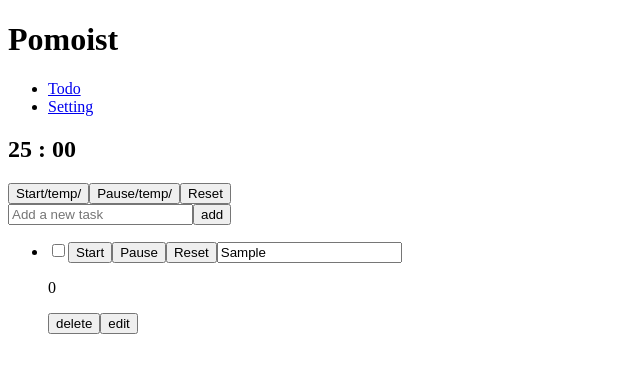
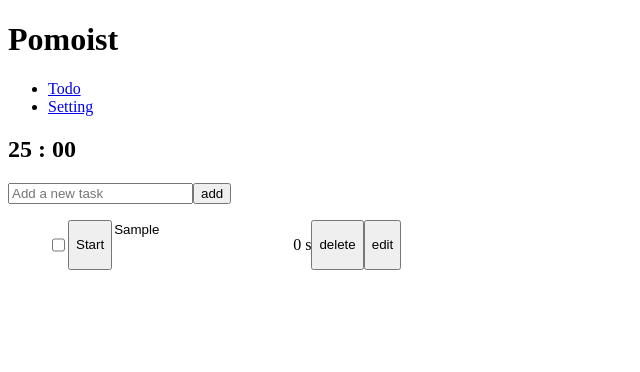
Before and after one commit to flywww/Pomoist, a React (Vite) app: page / in a window 1280 px wide. Both pictures are taken after typing "Sample" into the empty fields and a click on the button "add". Shown: the top 372 px of the page, without its empty margins (0-640 px from the left). Built offline with nearby package versions, Linux system fonts and the light colour scheme.

Commit message:
TodoItem done

```diff
--- a/src/components/Timer.tsx
+++ b/src/components/Timer.tsx
@@ -7,15 +7,13 @@
     if (!pomodoroContext) {
         throw new Error("Timer must be used within a PomodoroProvider");
     }
-    const {time, startTimer, pauseTimer, resetTimer} = pomodoroContext;
+    const {time, mode, resetTimer} = pomodoroContext;
     const minutes:string = (Math.floor(time/60)).toString().padStart(2,'0');
     const seconds:string = (time%60).toString().padStart(2, '0');
     return(
         <>
             <h2> {minutes} : {seconds} </h2>
-            <button onClick={startTimer}> Start/temp/ </button>
-            <button onClick={pauseTimer}> Pause/temp/ </button>
-            <button onClick={resetTimer}> Reset </button>
+            {mode !== "focus" && <button onClick={resetTimer}> Skip Break </button>}
         </>
     )
 }
--- a/src/components/TodoItem.tsx
+++ b/src/components/TodoItem.tsx
@@ -0,0 +1,138 @@
+//TODO: If mode is focus then update focusedTodo to todo db with timeSpend
+//TODO: useMemo to improve performance
+
+import { useContext, useState, useEffect, useRef } from "react"
+import { TodoContext } from "../context/todoContext"
+import { PomodoroContext } from "../context/pomodoroContext";
+import { Todo, TodoState } from "../utils/db";
+import { useSettings } from "../hooks/useSettings";
+
+export const TodoItem = ({ id, title, completed, timeSpend }: Todo) => {
+
+    const [editingTodo, setEditingTodo] = useState<boolean>(false)
+    const [todoState, setTodoState] = useState<TodoState>("todo");
+    const todoContext = useContext(TodoContext);
+    if (!todoContext) {
+        throw new Error("todo must be used within a TodoProvider")
+    }
+    const pomodoroContext = useContext(PomodoroContext);
+    if (!pomodoroContext) {
+        throw new Error("Timer must be used within a PomodoroProvider");
+    }
+    const {time, isActive, mode, onGoingTodoId, startTimer, pauseTimer, resetTimer} = pomodoroContext;
+    const {completeTodo, deleteTodo, updateTodoTimeSpend ,updateTodo} = todoContext;
+    const {settings} = useSettings()
+    const todoInputRef = useRef<HTMLInputElement>(null)
+
+    // Control button handle functions
+    const handleStart = () => {
+        resetTimer();
+        startTimer(id);
+        setTodoState("doing");
+    }
+
+    const handlePause = () => {
+      pauseTimer();
+      setTodoState("pending");
+    }
+
+    const handleReset = () => {
+      if (mode === "focus"){
+        console.log("update timeSpend1:",settings.focusTime*60 - time);
+        updateTodoTimeSpend(id, settings.focusTime*60 - time);
+      }
+      resetTimer();
+      setTodoState("todo");
+    }
+
+    const handleResume = () =>{
+      startTimer(id);
+      setTodoState("doing");
+    }
+
+    useEffect(()=>{
+      if(!isActive && todoState === "doing"){
+        setTodoState("todo");
+      }
+      // If time's up than update timeSpend
+      if(todoState === "doing" && time === 0 && mode === "focus"){
+        console.log("update timeSpend2:",settings.focusTime*60);
+        updateTodoTimeSpend(id, settings.focusTime*60);
+      }
+    },[isActive, todoState, time])
+
+    //Control buttons render functions
+    const renderControlButtons = () => {
+      if(todoState === "todo" && !isActive && onGoingTodoId === undefined && mode === "focus"){
+        return <button onClick={handleStart}> Start </button>
+      }
+      if(todoState === "doing"){
+        return(
+        <>
+          <button onClick={handlePause}> Pause </button>
+          <button onClick={handleReset}> Reset </button>
+        </>)
+      }
+      if(todoState === "pending"){
+        return(
+        <>
+          <button onClick={handleResume}> Resume </button>
+          <button onClick={handleReset}> Reset </button>
+        </>)
+      }
+    }
+
+    //Todo edit, delete, save handle functions
+    const handleTodoEdit = () => {
+      setEditingTodo(true)
+      setTimeout(() => {
+        todoInputRef.current && todoInputRef.current.focus();
+      }, 0)
+    }
+
+    const handleTodoDelete = () => {
+      deleteTodo(id);
+    }
+
+    const handleTodoSave = (e: React.FormEvent<HTMLFormElement>) => {
+      e.preventDefault();
+      const todoTitle:string = (e.target as HTMLFormElement).todoTitle.value;
+      updateTodo(id, {title: todoTitle});
+      setEditingTodo(false);
+    }
+
+    //TODO: TimeSpend calculation
+
+    return(
+      <div>
+          {!completed &&
+            <div style={{display: 'flex', flexDirection: 'row', justifyContent: 'flex-start'}}>
+              <input
+                type="checkbox"
+                checked = {completed}
+                onChange={ () => completeTodo(id)}
+              />
+              {renderControlButtons()}
+              <form onSubmit={handleTodoSave}>
+                <input
+                  type="text"
+                  name="todoTitle"
+                  defaultValue={title}
+                  readOnly = {!editingTodo}
+                  ref = {todoInputRef}
+                  style={{
+                    cursor: editingTodo ? 'text' : 'default',
+                    border: editingTodo ? '1px solid #ccc' : 'none',
+                    outline: editingTodo ? 'auto' : 'none',
+                    }}
+                />
+                <button hidden={!editingTodo} type="submit">save</button>
+              </form>
+              <p>{Math.floor(timeSpend)} s</p>
+              <button hidden={editingTodo} onClick={handleTodoDelete}>delete</button>
+              <button hidden={editingTodo} onClick={handleTodoEdit}>edit</button>
+            </div>
+          }
+      </div>
+    )
+}
--- a/src/components/TodoList.tsx
+++ b/src/components/TodoList.tsx
@@ -2,18 +2,17 @@
 import { TodoContext } from "../context/todoContext"
 import { PomodoroContext } from "../context/pomodoroContext";
 import { Todo } from "../utils/db";
-
-
+import { TodoItem } from "./TodoItem";
 
 export const TodoList = () => {
-    const initialNewTodo: Todo = {
+  const initialNewTodo: Todo = {
         title: "",
         completed: false,
-        timeSpend: 0
+        timeSpend: 0,
+        state: "todo"
       }
 
-    const [newTodo, setNewTodo] = useState(initialNewTodo);
-    const [editingTodo, setEditingTodo] = useState<boolean>(false)
+    const [newTodo, setNewTodo] = useState<Todo>(initialNewTodo);
 
     const todoContext = useContext(TodoContext);
     if (!todoContext) {
@@ -23,8 +22,8 @@
     if (!pomodoroContext) {
         throw new Error("Timer must be used within a PomodoroProvider");
     }
-    const {startTimer, pauseTimer, resetTimer} = pomodoroContext;
-    const {todos, addTodo, completeTodo, deleteTodo} = todoContext;
+
+    const {todos, addTodo} = todoContext;
 
 
     const addTodoButtonClicked = async () => {
@@ -44,36 +43,7 @@
               <button onClick={addTodoButtonClicked}>add</button>
             </div>
             <ul>
-              {
-                todos.map(todo => {
-                  return(
-                    !todo.completed &&
-                    <li key={todo.id}>
-                      <input
-                        type="checkbox"
-                        checked = {todo.completed}
-                        onChange={ async () => {
-                          await completeTodo(todo.id)
-                        }}
-                      />
-                      <button onClick={startTimer}> Start </button>
-                      <button onClick={pauseTimer}> Pause </button>
-                      <button onClick={resetTimer}> Reset </button>
-                      <input
-                        type="text"
-                        value={todo.title}
-                        readOnly = {!editingTodo}
-                      />
-                      <p>{todo.timeSpend}</p>
-                      <button hidden={!editingTodo}>save</button>
-                      <button onClick={ async () => {
-                        await deleteTodo(todo.id);
-                      }}>delete</button>
-                      <button onClick={() => {setEditingTodo(!editingTodo)}}>edit</button>
-                    </li>
-                  )
-                })
-              }
+              { todos.map(todo => <TodoItem key={todo.id} {...todo}/> )}
             </ul>
         </>
     )
--- a/src/context/PomodoroProvider.tsx
+++ b/src/context/PomodoroProvider.tsx
@@ -24,16 +24,17 @@
     let newSessionCompleted: number;
     let newMode: PomodoroMode;
     let newTime: number;
+    let isActiveForBreak: boolean;
 
     switch (action.type) {
       case "START_TIMER":
         //TODO: if mode is focus then set focusedTodo
-        return {...state, isActive: true}
+        return {...state, isActive: true, onGoingTodoId: action.onGoingTodoId}
       case "PAUSE_TIMER":
         return {...state, isActive: false}
       case "RESET_TIMER":
         //TODO: If mode is focus then update focusedTodo to todo db with timeSpend
-        return {...state, time: action.defaultSettings.focusTime*60, isActive: false }
+        return {...state, time: action.defaultSettings.focusTime*60, isActive: false, onGoingTodoId: undefined, mode: "focus" }
       case "TICK":
         return {...state, time: state.time - 1}
       case "COMPLETE_SESSION":
@@ -43,14 +44,15 @@
           newMode = newSessionCompleted % action.defaultSettings.breakInterval === 0 ? "longBreak" : "shortBreak";
         }
         newTime = calculateNewTime(newMode, action.defaultSettings);
-
+        isActiveForBreak = newMode !== "focus";
         //TODO: Save session to to db
         return{
           ...state,
           mode: newMode,
           time: newTime,
-          isActive: false,
+          isActive: isActiveForBreak,
           sessionCompleted: newSessionCompleted,
+          onGoingTodoId: undefined
         }
       default:
         return state;
@@ -59,13 +61,13 @@
 
 export const PomodoroProvider: React.FC< {children: React.ReactNode} > = ({children}) => {
   const {settings} = useSettings();
-
   //TODO: time Load from session
   const initialState: PomodoroState = {
     mode: "focus",
     time: settings.focusTime * 60,
     isActive: false,
-    sessionCompleted: 0
+    sessionCompleted: 0,
+    onGoingTodoId: undefined
   };
 
   const [state, dispatch] = useReducer(pomodoroReducer, initialState);
@@ -86,7 +88,7 @@
     return () => {clearInterval(interval)};
   }, [state.isActive, state.time, settings])
 
-  const startTimer = useCallback(() => dispatch({type: "START_TIMER"}), []);
+  const startTimer = useCallback((onGoingTodoId:number | undefined) => dispatch({type: "START_TIMER", onGoingTodoId: onGoingTodoId}), []);
   const pauseTimer = useCallback(() => dispatch({type: "PAUSE_TIMER"}), []);
   const resetTimer = useCallback(() => dispatch({type: "RESET_TIMER", defaultSettings: settings}), [settings]);
 
--- a/src/context/TodoContext.tsx
+++ b/src/context/TodoContext.tsx
@@ -5,9 +5,10 @@
     todos: Todo[];
     addTodo: (todo: Todo) => void;
     deleteTodo: (id:number | undefined) => void;
-    updateTodo: (id:number | undefined, todo: Todo) => void;
+    updateTodo: (id:number | undefined, todo: Omit<Partial<Todo>, "id">) => void;
+    updateTodoTimeSpend: (id:number | undefined, timeSpend: number) => void;
     completeTodo: (id:number | undefined) => void;
-    getTodo: (id: number) => Promise<Todo | undefined>
+    getTodo: (id: number) => Promise<Todo | undefined>;
 }
 
 export const TodoContext = createContext<TodoContextType | undefined>(undefined);
--- a/src/context/TodoProvider.tsx
+++ b/src/context/TodoProvider.tsx
@@ -3,9 +3,7 @@
 import {db, Todo} from "../utils/db"
 
 export const TodoProvider: React.FC<{children: React.ReactNode}> = ({children}) => {
-
     const [todos, setTodos] = useState<Todo[]>([]);
-
     const loadTodos = useCallback(async() => {
         try {
             const loadedTodos = await db.todos.toArray();
@@ -14,6 +12,16 @@
             console.error("fail to load todos", error);
         }
     } ,[]);
+
+    const getTodo = useCallback(async (id:number) :Promise<Todo | undefined> => {
+        try {
+            const todo: Todo | undefined = await db.todos.get(id);
+            return todo;
+        } catch (error) {
+            console.error(`Error fetching todo with id: ${id}`, error);
+            return undefined;
+        }
+    },[])
 
     const addTodo = useCallback(async (todo: Todo) => {
         try {
@@ -25,6 +33,7 @@
             console.error("fail to add todos", error);
         }
     },[loadTodos])
+
     const deleteTodo = useCallback(async (id: number | undefined) => {
         if(id === undefined) {
             console.error(`Todo with id ${id} can not be undefined!`)
@@ -59,26 +68,37 @@
         }
     },[loadTodos, todos])
 
-    const completeTodo = useCallback((id:number | undefined) => {
-        updateTodo(id, {completed: true});
+    const updateTodoTimeSpend = useCallback(async (id:number | undefined, timeSpend: number) => {
+        if(id === undefined) {
+            console.error(`Todo with id ${id} can not be undefined!`)
+            return;
+        }
+        try {
+            const prevTodo = await getTodo(id);
+            if(prevTodo){
+                const prevTodoTimeSpend: number = prevTodo?.timeSpend;
+                await updateTodo(id, {timeSpend: (prevTodoTimeSpend + timeSpend)});
+            }
+        } catch (error) {
+            console.error(`Error update todo timeSpend with id: ${id}`, error)
+        }
+    }, [updateTodo, getTodo])
+
+    const completeTodo = useCallback(async (id:number | undefined) => {
+        try {
+            await updateTodo(id, {completed: true});
+        } catch (error) {
+            console.error(`Error complete todo with id: ${id}`, error);
+        }
+
     },[updateTodo])
-
-    const getTodo = useCallback(async (id:number) :Promise<Todo | undefined> => {
-        try {
-            const todo: Todo | undefined = await db.todos.get(id);
-            return todo;
-        } catch (error) {
-            console.error(`Error fetching todo with id: ${id}`, error);
-            return undefined;
-        }
-    },[])
 
     useEffect(() => {
         loadTodos();
     }, [loadTodos]);
 
     return(
-        <TodoContext.Provider value={{todos, getTodo, addTodo, deleteTodo, updateTodo, completeTodo}}>
+        <TodoContext.Provider value={{todos, getTodo, addTodo, deleteTodo, updateTodo, updateTodoTimeSpend, completeTodo}}>
             {children}
         </TodoContext.Provider>
     )
--- a/src/utils/db.tsx
+++ b/src/utils/db.tsx
@@ -1,11 +1,14 @@
 import Dexie, { type EntityTable } from "dexie";
 
 // Todo interface
+export type TodoState = "todo" | "doing" | "pending" | "done";
+
 export interface Todo {
     id?: number;
     title: string;
     completed: boolean;
     timeSpend: number;
+    state: TodoState;
 }
 
 // PomodoroSession interface
@@ -35,7 +38,7 @@
 }
 
 db.version(1).stores({
-    todos: '++id, title, completed, timeSpend',
+    todos: '++id, title, completed, timeSpend, state',
     pomodoroSessions: '++id, startTime, duration, todoId',
     settings: '++id'
 })
```
Also changed, not shown: src/context/PomodoroContext.tsx (+5 -4 lines).
